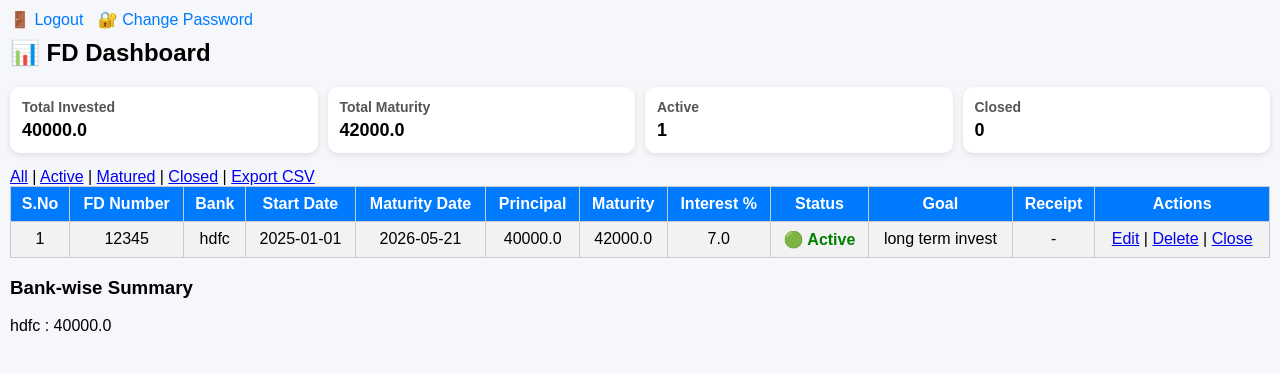
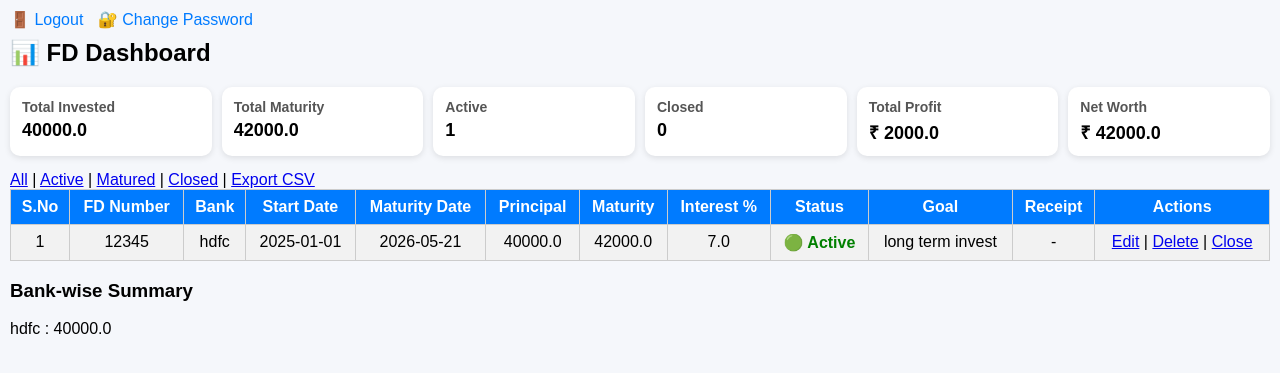
Before and after one commit to agrawalgajendra2019-max/fd-tracker, a Flask app: page /investments in a window 1280 px wide. Shown: the part 49-422 px from the top of the page. Run offline with Flask 3, Linux system fonts and the light colour scheme; a user stored in the database is signed in.

Commit message:
added net worth view

```diff
--- a/app.py
+++ b/app.py
@@ -224,6 +224,7 @@ def investments():
     total_invested = sum(i.invested_amount or 0 for i in all_data)
     total_maturity = sum(i.maturity_amount or 0 for i in all_data)
     total_interest = total_maturity - total_invested
+    net_worth = total_maturity
     active_count = sum(1 for i in all_data if maturity_status(i) == "Active")
     closed_count = sum(1 for i in all_data if maturity_status(i) == "Closed")
 
@@ -237,6 +238,7 @@ def investments():
         total_invested=total_invested,
         total_maturity=total_maturity,
         total_interest=total_interest,
+        net_worth=net_worth,
         active_count=active_count,
         closed_count=closed_count,
         maturity_status=maturity_status,
--- a/templates/dashboard.html
+++ b/templates/dashboard.html
@@ -157,6 +157,16 @@
         <h4>Closed</h4>
         <p>{{closed_count}}</p>
     </div>
+
+    <div class="card">
+        <h4>Total Profit</h4>
+        <p>₹ {{ total_interest }}</p>
+    </div>
+
+    <div class="card">
+        <h4>Net Worth</h4>
+        <p>₹ {{ net_worth }}</p>
+    </div>
 </div>
 
 <!-- 🔷 FILTERS -->
```
